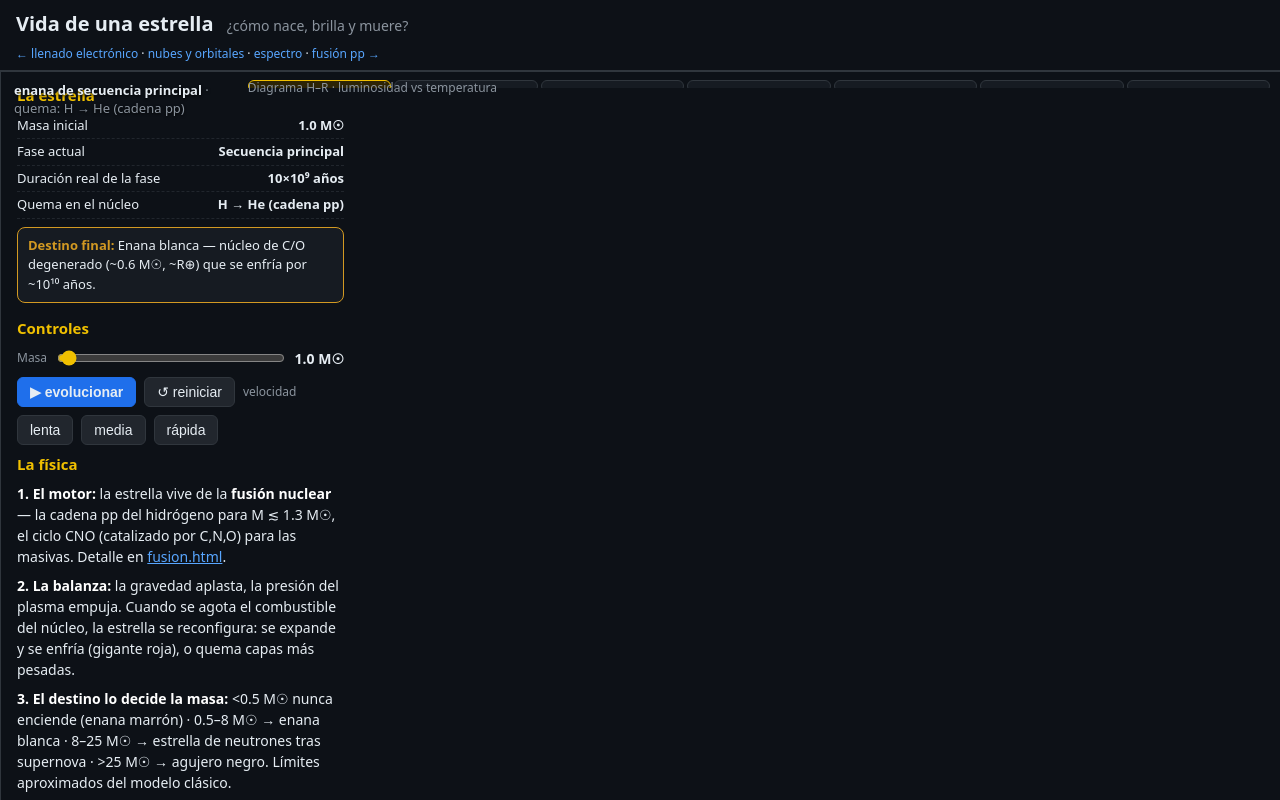
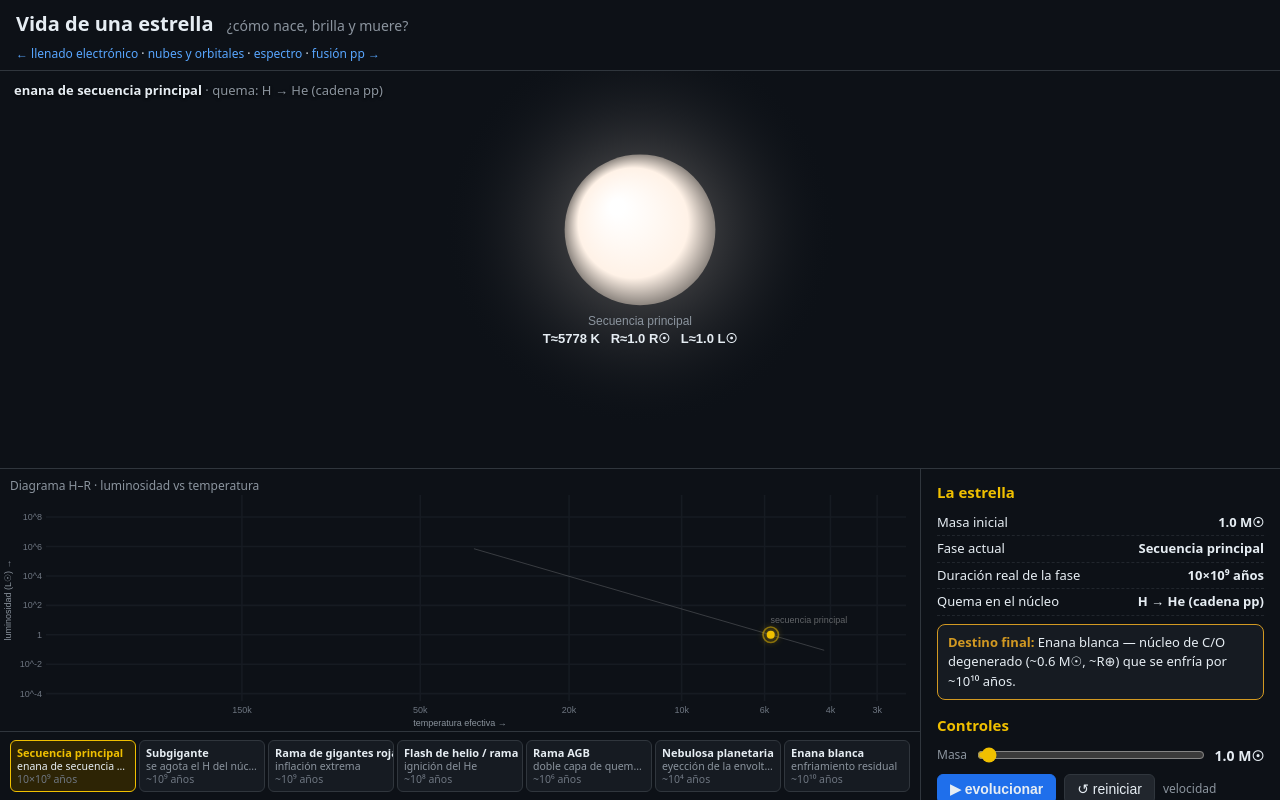
Before and after one commit to alrobles/atomic-simulation, a plain HTML site: page estrella.html in a window 1280 px wide. Drawn offline with Linux system fonts and the light colour scheme.

Commit message:
fix: layout de estrella.html — sidebar dentro de columna flex rompía el alto
#side era hijo directo de main (flex-direction:column): ocupaba todo el
alto disponible y #stage quedaba comprimido a ~40px — los canvas de la
estrella y el diagrama H–R no tenían espacio para dibujar. Se reestructura
como en fusion/espectro: #stage a todo lo ancho arriba, #mid en fila con
#hrcol (H–R + timeline) y #side a la derecha.

Generated with [Devin](https://devin.ai)

Co-Authored-By: Devin <158243242+devin-ai-integration[bot]@users.noreply.github.com>

```diff
--- a/estrella.html
+++ b/estrella.html
@@ -15,16 +15,17 @@
   .alt a{color:#58a6ff;text-decoration:none}
   .alt a:hover{text-decoration:underline}
   main{flex:1;min-height:0;display:flex;flex-direction:column}
-  #stage{flex:1.25;min-height:0;position:relative;border-bottom:1px solid #30363d;display:flex}
-  #star{flex:1;position:relative;min-width:0}
+  #stage{flex:1.2;min-height:0;position:relative;border-bottom:1px solid #30363d}
+  #star{position:absolute;inset:0}
   #starcv{position:absolute;inset:0;width:100%;height:100%;display:block}
   #starlab{position:absolute;left:14px;top:10px;font-size:13px;color:#8b949e;text-shadow:0 1px 3px #000;pointer-events:none}
   #starlab b{color:#e6edf3}
-  #mid{flex:1;min-height:0;display:flex;flex-direction:column;border-left:1px solid #30363d}
+  #mid{flex:1;min-height:0;display:flex}
+  #hrcol{flex:1;min-width:0;display:flex;flex-direction:column}
   #hrw{flex:1;min-height:0;position:relative}
   #hrcv{position:absolute;inset:0;width:100%;height:100%;display:block}
   #hrlab{position:absolute;left:10px;top:8px;font-size:12px;color:#8b949e;pointer-events:none}
-  #tl{display:flex;gap:3px;padding:8px 10px;border-top:1px solid #30363d;overflow-x:auto}
+  #tl{display:flex;gap:3px;padding:8px 10px;border-top:1px solid #30363d;overflow-x:auto;flex:none}
   .ph{flex:1;min-width:74px;padding:5px 6px;border-radius:6px;border:1px solid #30363d;background:#161b22;font-size:10.5px;line-height:1.25;cursor:pointer;color:#8b949e;white-space:nowrap;overflow:hidden;text-overflow:ellipsis}
   .ph b{display:block;color:#e6edf3;font-size:11px}
   .ph.on{border-color:#f0c000;background:#2d2405;color:#e6edf3}
@@ -56,12 +57,13 @@
 <main>
   <section id="stage">
     <div id="star"><canvas id="starcv"></canvas><div id="starlab"></div></div>
-    <div id="mid">
+  </section>
+  <section id="mid">
+    <div id="hrcol">
       <div id="hrw"><canvas id="hrcv"></canvas><div id="hrlab">Diagrama H–R · luminosidad vs temperatura</div></div>
       <div id="tl"></div>
     </div>
-  </section>
-  <aside id="side">
+    <aside id="side">
     <h2>La estrella</h2>
     <div class="kv"><span>Masa inicial</span><b id="kvM">1.0 M☉</b></div>
     <div class="kv"><span>Fase actual</span><b id="kvPh">—</b></div>
@@ -87,6 +89,7 @@
       <p class="note">Modelo esquemático con anclas calibradas a valores reales (L∝M^3.5, tiempos ~M^−2.5, temperaturas típicas por fase). Las duraciones se muestran reales pero la animación las comprime — la supernova dura días, la secuencia principal miles de millones de años.</p>
     </div>
   </aside>
+  </section>
 </main>
 
 <script src="js/estrella.js"></script>
```
